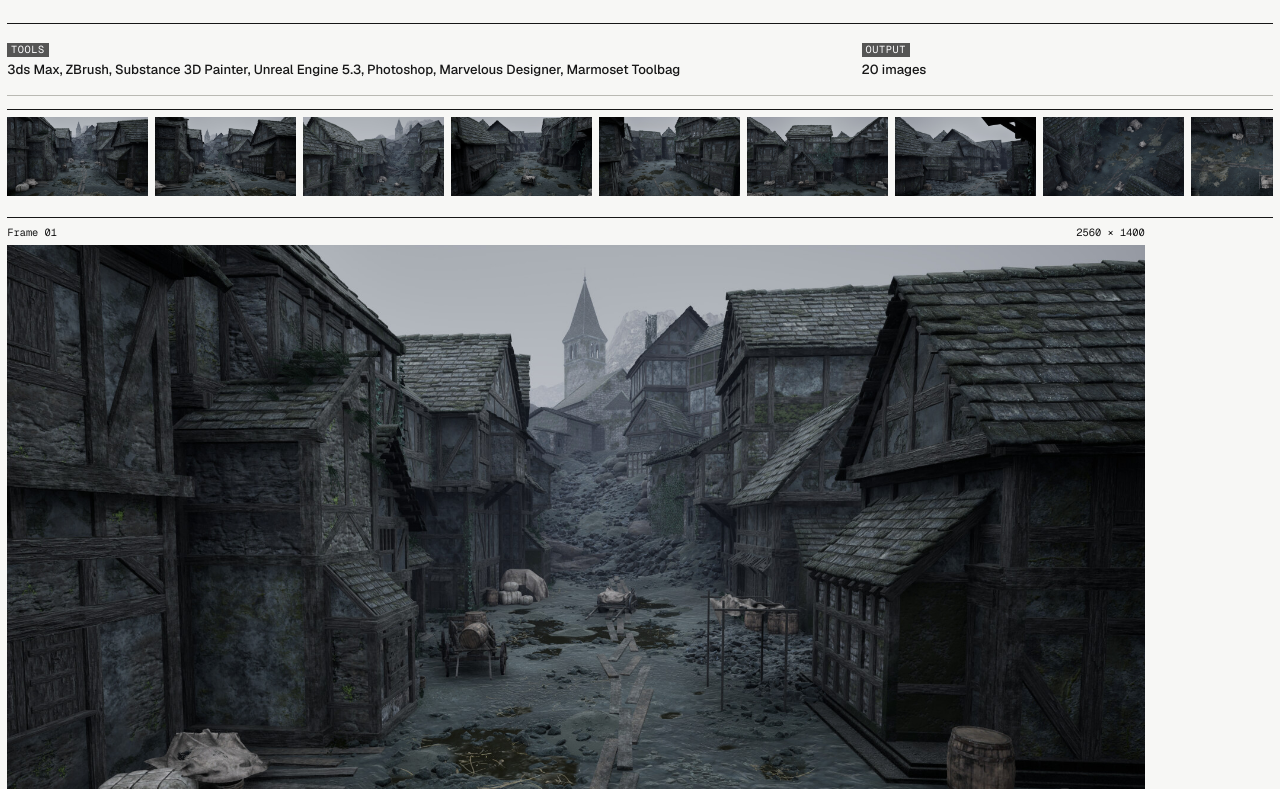
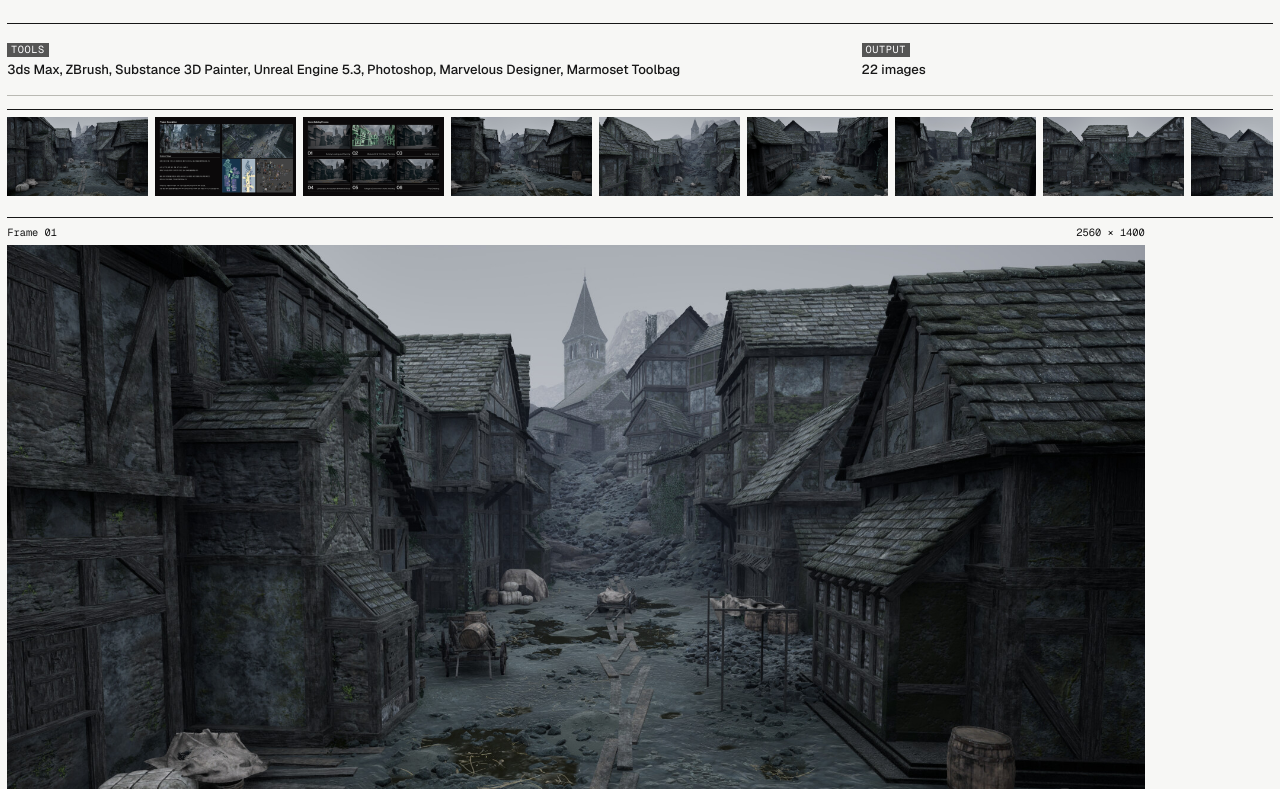
Before and after one commit to rohyunsang/kimminjeong-portfolio, a Next.js app: page /work/forgotten-breath in a window 1280 px wide. Shown: the part 1351-2140 px from the top of the page. Built offline with nearby package versions, Linux system fonts and the light colour scheme.

Commit message:
Add medieval project breakdown images

```diff
--- a/src/data/works.ts
+++ b/src/data/works.ts
@@ -52,6 +52,16 @@ export const works: Work[] = [
         "src": "/works/forgotten-breath/01.jpg",
         "w": 2560,
         "h": 1400
+      },
+      {
+        "src": "/works/forgotten-breath/project-description.jpg",
+        "w": 1920,
+        "h": 1080
+      },
+      {
+        "src": "/works/forgotten-breath/scene-building-process.jpg",
+        "w": 1920,
+        "h": 1080
       },
       {
         "src": "/works/forgotten-breath/02.jpg",
```
Also changed, not shown: public/works/forgotten-breath/project-description.jpg (added), public/works/forgotten-breath/scene-building-process.jpg (added).
